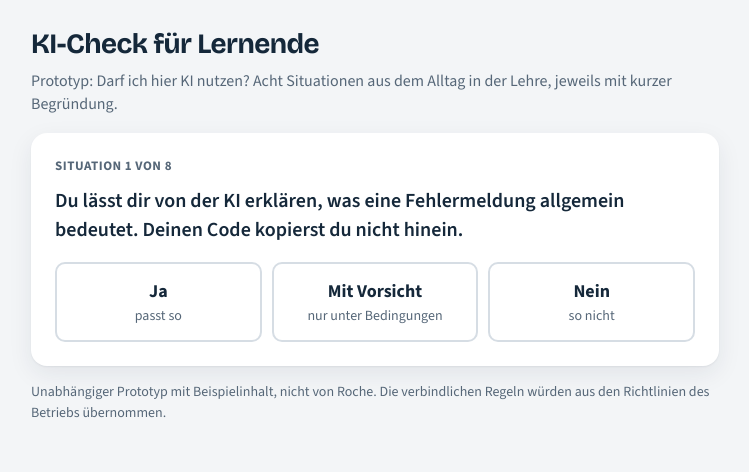
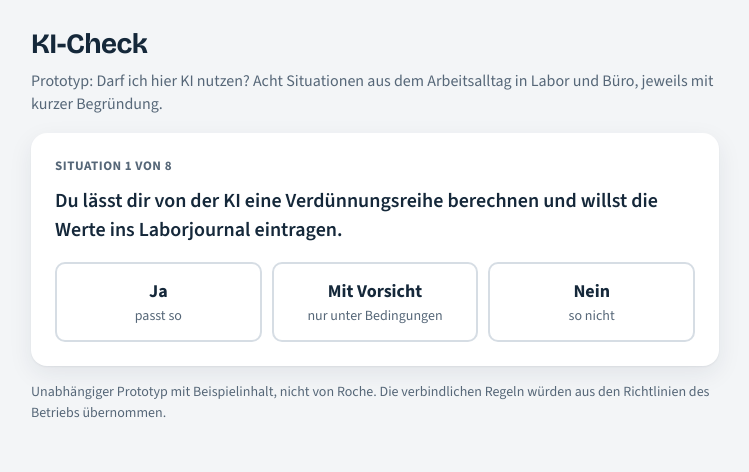
Before and after one commit to zauberernico-sys/portfolio, a plain HTML site: page roche/ki-check.html in a window 1280 px wide. Shown: the whole page, without its empty margins (265-1014 px from the left). Drawn offline with nearby package versions, Linux system fonts and the light colour scheme.

```diff
--- a/roche/ki-check.html
+++ b/roche/ki-check.html
@@ -39,8 +39,8 @@ button{font:inherit}
 </head>
 <body>
 <div class="wrap">
-  <h1>KI-Check für Lernende</h1>
-  <p class="sub">Prototyp: Darf ich hier KI nutzen? Acht Situationen aus dem Alltag in der Lehre, jeweils mit kurzer Begründung.</p>
+  <h1>KI-Check</h1>
+  <p class="sub">Prototyp: Darf ich hier KI nutzen? Acht Situationen aus dem Arbeitsalltag in Labor und Büro, jeweils mit kurzer Begründung.</p>
   <div class="card" id="card" aria-live="polite"></div>
   <p class="note">Unabhängiger Prototyp mit Beispielinhalt, nicht von Roche. Die verbindlichen Regeln würden aus den Richtlinien des Betriebs übernommen.</p>
 </div>
@@ -48,20 +48,20 @@ button{font:inherit}
 (function(){
   if(location.search.indexOf('embed')>-1)document.documentElement.classList.add('embed');
   var C=[
-    ["Du lässt dir von der KI erklären, was eine Fehlermeldung allgemein bedeutet. Deinen Code kopierst du nicht hinein.","ja","Gute Nutzung. Du verstehst die Meldung und behebst den Fehler danach selbst. So lernst du dabei."],
+    ["Du lässt dir von der KI eine Verdünnungsreihe berechnen und willst die Werte ins Laborjournal eintragen.","nein","Im Laborjournal steht nur, was du nach SOP selbst gerechnet und gemessen hast. Die KI darf dir vorher erklären, wie eine Verdünnungsreihe funktioniert."],
+    ["Du lässt dir von der KI erklären, was eine Fehlermeldung allgemein bedeutet. Deinen Code oder deine Daten kopierst du nicht hinein.","ja","Gute Nutzung. Du verstehst die Meldung und behebst den Fehler danach selbst."],
     ["Du kopierst eine Liste mit Namen und Personalnummern von Mitarbeitenden in einen öffentlichen KI-Chat, um sie sortieren zu lassen.","nein","Personaldaten bearbeitest du nur mit Berechtigung, und in einen öffentlichen KI-Chat gehören sie nie. Zum Sortieren reicht eine Tabelle."],
-    ["Du willst dir einen Abschnitt aus dem Code deines Teams erklären lassen. Der Betrieb hat dafür ein KI-Werkzeug freigegeben.","teil","Das freigegebene Werkzeug ist der richtige Ort. Kläre aber zuerst, ob dieser Code dort verwendet werden darf. Im Zweifel fragst du nach."],
-    ["Du lässt dir von der KI eine Verdünnungsreihe berechnen und willst die Werte ins Laborjournal eintragen.","nein","Im Laborjournal steht nur, was du nach SOP selbst gerechnet und gemessen hast. Die KI darf dir vorher erklären, wie eine Verdünnungsreihe funktioniert."],
-    ["Du übst für eine Prüfung in der Berufsfachschule und lässt dir von der KI zehn Übungsfragen stellen.","ja","Sehr gut. Die KI als Übungspartnerin hilft beim Lernen. Prüf aber die Antworten, auch KI macht Fehler."],
-    ["Für die Lerndokumentation schreibt die KI deinen ganzen Wochenbericht.","nein","Die Lerndokumentation zeigt, was du gelernt hast. Wenn die KI sie schreibt, zeigt sie das nicht mehr. Ideen sammeln oder die Rechtschreibung prüfen lassen ist in Ordnung."],
+    ["Du willst dir einen internen Ablauf erklären lassen. Der Betrieb hat dafür ein KI-Werkzeug freigegeben.","teil","Das freigegebene Werkzeug ist der richtige Ort. Kläre aber zuerst, ob das Dokument dort verwendet werden darf. Im Zweifel fragst du nach."],
+    ["Du bereitest dich auf eine interne Schulung vor und lässt dir von der KI zehn Übungsfragen stellen.","ja","Sehr gut. Die KI als Übungspartnerin hilft beim Lernen. Prüf aber die Antworten, auch KI macht Fehler."],
+    ["Für deinen Wochenbericht schreibt die KI den ganzen Text.","nein","Der Bericht soll zeigen, was du gemacht und gelernt hast. Ideen sammeln oder die Rechtschreibung prüfen lassen ist in Ordnung."],
     ["Du schreibst eine E-Mail an ein Projektteam im Ausland. Mit dem KI-Werkzeug, das der Betrieb freigegeben hat, übersetzt du sie ins Englische und liest sie vor dem Senden durch.","ja","In Ordnung. Du nutzt ein freigegebenes Werkzeug und bleibst für den Inhalt verantwortlich. Darum ist das Durchlesen vor dem Senden wichtig."],
-    ["Die KI schlägt eine Lösung vor, die du nicht verstehst. Du gibst sie trotzdem ab, weil sie funktioniert.","nein","Funktionieren reicht nicht. Lass dir die Lösung Schritt für Schritt erklären, bis du sie selbst erklären kannst. Erst dann gibst du sie ab."]
+    ["Die KI schlägt eine Lösung vor, die du nicht verstehst. Du übernimmst sie trotzdem, weil sie funktioniert.","nein","Funktionieren reicht nicht. Lass dir die Lösung Schritt für Schritt erklären, bis du sie selbst erklären kannst."]
   ];
   var L={ja:["Ja","passt so"],teil:["Mit Vorsicht","nur unter Bedingungen"],nein:["Nein","so nicht"]};
   var i=0,score=0,card=document.getElementById('card');
   function later(id){setTimeout(function(){var el=document.getElementById(id);if(el)el.focus()},0)}
   function show(focus){
-    if(i>=C.length){card.innerHTML='<div class="count">Auswertung</div><p class="case" id="cs" tabindex="-1">'+score+' von '+C.length+' Situationen richtig eingeschätzt.</p><p>In einer echten Einheit würden die Lernenden danach eigene Regeln für den Umgang mit KI formulieren und mit den Richtlinien des Betriebs vergleichen.</p><button class="btn" id="re">Nochmals</button>';document.getElementById('re').onclick=function(){i=0;score=0;show(true)};later('cs');post();return}
+    if(i>=C.length){card.innerHTML='<div class="count">Auswertung</div><p class="case" id="cs" tabindex="-1">'+score+' von '+C.length+' Situationen richtig eingeschätzt.</p><p>In einer echten Einheit würden die Teilnehmenden danach eigene Regeln für den Umgang mit KI formulieren und mit den Richtlinien des Betriebs vergleichen.</p><button class="btn" id="re">Nochmals</button>';document.getElementById('re').onclick=function(){i=0;score=0;show(true)};later('cs');post();return}
     var c=C[i];
     card.innerHTML='<div class="count">Situation '+(i+1)+' von '+C.length+'</div><p class="case" id="cs" tabindex="-1">'+c[0]+'</p><div class="opts">'+['ja','teil','nein'].map(function(k){return '<button class="opt" data-k="'+k+'">'+L[k][0]+'<small>'+L[k][1]+'</small></button>'}).join('')+'</div><div class="fb" id="fb"></div>';
     [].forEach.call(card.querySelectorAll('.opt'),function(b){b.onclick=function(){
```
Also changed, not shown: roche/index.html (+5 -5 lines), img/roche-ki-m.jpg, img/roche-ki.jpg, img/wt-crop-m.jpg.
